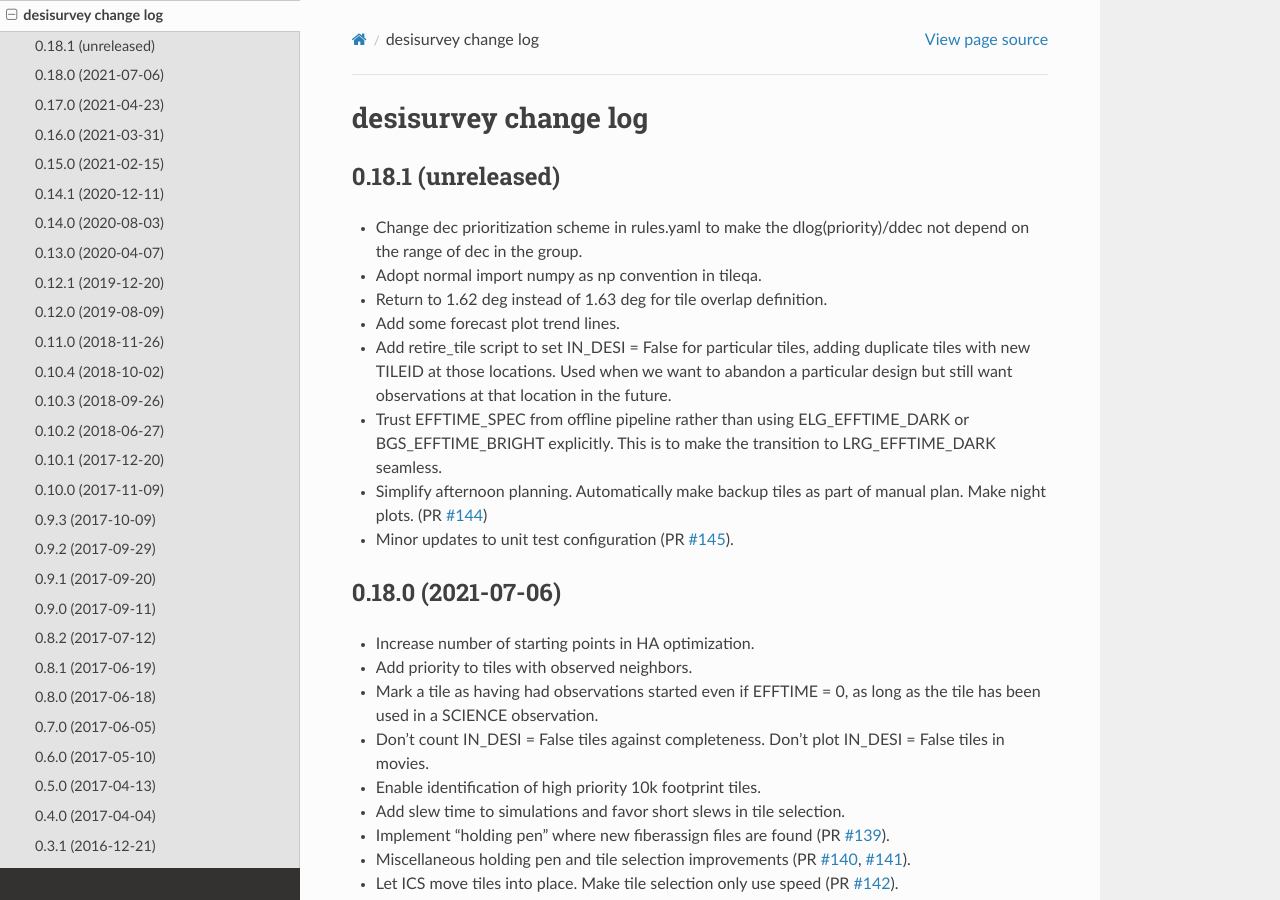
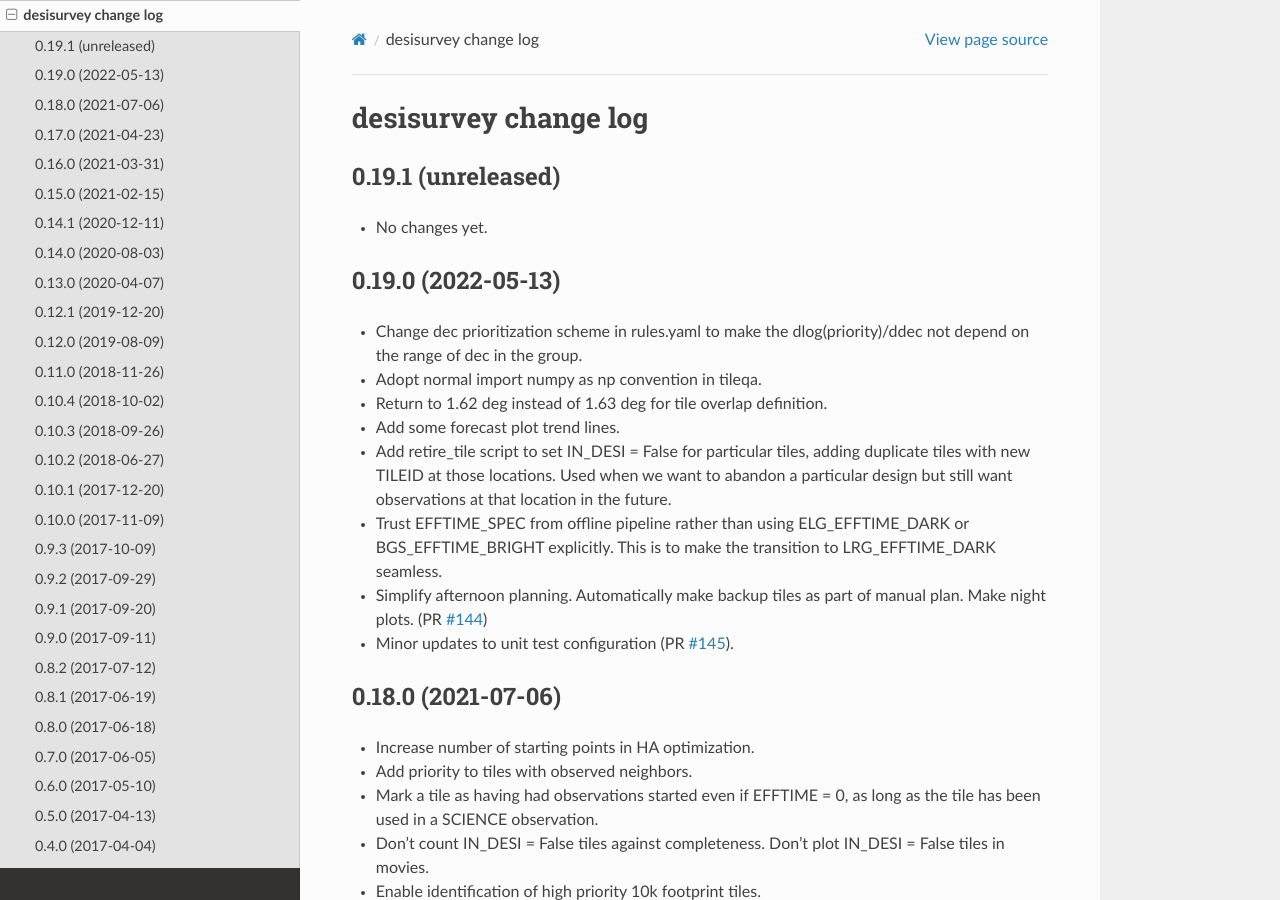
Before and after one commit to desihub/desisurvey, a Sphinx documentation site: the page built from doc/changes.rst, in a window 1280 px wide and 900 px high. Built offline with Sphinx 7.4.7 and the Read the Docs theme 2.0.0, drawn with Linux system fonts in a browser that asks for light colours.

Commit message:
update release notes and version for desisurvey/0.19.0

```diff
--- a/doc/changes.rst
+++ b/doc/changes.rst
@@ -2,7 +2,12 @@
 desisurvey change log
 =====================
 
-0.18.1 (unreleased)
+0.19.1 (unreleased)
+-------------------
+
+* No changes yet.
+
+0.19.0 (2022-05-13)
 -------------------
 
 * Change dec prioritization scheme in rules.yaml to make the
--- a/py/desisurvey/_version.py
+++ b/py/desisurvey/_version.py
@@ -1 +1 @@
-__version__ = '0.18.0.dev1079'
+__version__ = '0.19.0'
```
